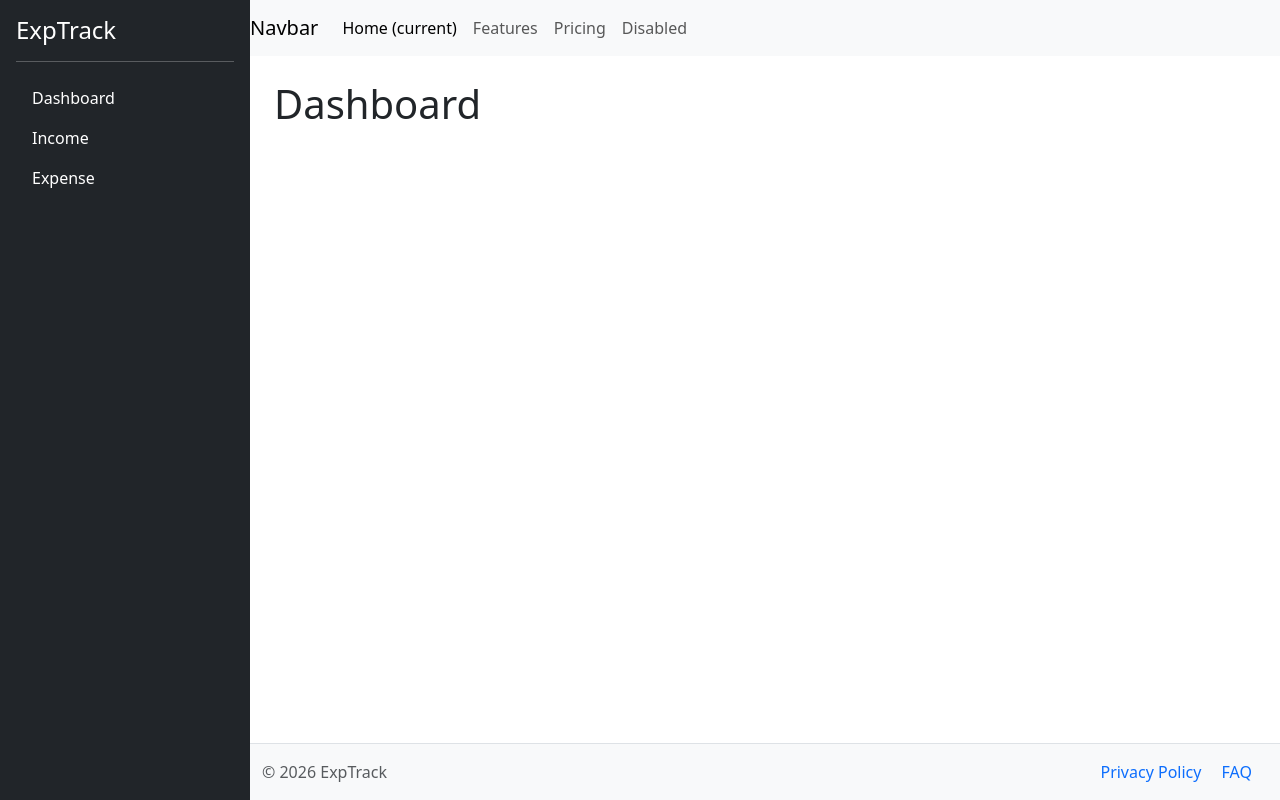
After one commit to MIDHUN22/ExpTrack-, a Django app: page /dashboard in a window 1280 px wide. The commit adds this page. Run offline with Django 5.2, Linux system fonts and the light colour scheme.

Commit message:
added basic templates

```diff
--- a/ExpTrack/settings.py
+++ b/ExpTrack/settings.py
@@ -55,7 +55,7 @@ ROOT_URLCONF = 'ExpTrack.urls'
 TEMPLATES = [
     {
         'BACKEND': 'django.template.backends.django.DjangoTemplates',
-        'DIRS': [],
+        'DIRS': [BASE_DIR/'templates'],
         'APP_DIRS': True,
         'OPTIONS': {
             'context_processors': [
@@ -116,3 +116,6 @@ USE_TZ = True
 # https://docs.djangoproject.com/en/6.0/howto/static-files/
 
 STATIC_URL = 'static/'
+STATICFILES_DIRS=[
+    BASE_DIR/'static'
+]
--- a/spendly/urls.py
+++ b/spendly/urls.py
@@ -3,4 +3,5 @@ from . import views
 
 urlpatterns = [
     path("", views.home, name="home"),
+    path("dashboard", views.dashboard, name="dashboard"),
 ]
--- a/spendly/views.py
+++ b/spendly/views.py
@@ -1,4 +1,5 @@
 from django.shortcuts import render
+from django.http import HttpResponse
 
 # Create your views here.
 def home(request):
@@ -6,3 +7,10 @@ def home(request):
         "name": "Midhun"
     }
     return render(request, "home.html", context)
+
+def dashboard(request):
+    context={
+        "name":"spendly",
+        "need":"project"
+    }
+    return render(request,"dashboard.html",context)
--- /dev/null
+++ b/static/css/home.css
@@ -0,0 +1,3 @@
+p {
+    background-color: skyblue;
+}
--- /dev/null
+++ b/static/css/style.css
@@ -0,0 +1,17 @@
+.sidebar {
+    width: 250px;
+    position: fixed;
+    left: 0;
+    top: 0;
+    height: 100vh;
+    background-color: #212529;
+}
+
+.main-content {
+    margin-left: 250px;
+    min-height: 100vh;
+}
+
+.footer {
+    margin-top: auto;
+}
--- /dev/null
+++ b/templates/base.html
@@ -0,0 +1,33 @@
+{% load static %}
+
+<!DOCTYPE html>
+<html>
+
+<head>
+    <link href="https://cdn.jsdelivr.net/npm/bootstrap@5.3.3/dist/css/bootstrap.min.css" rel="stylesheet">
+    <link rel="stylesheet" href="{% static 'css/style.css' %}">
+</head>
+
+<body>
+
+    {% include 'partials/sidebar.html' %}
+
+    <div class="main-content d-flex flex-column min-vh-100">
+
+        {% include 'partials/navbar.html' %}
+
+        <main class="container-fluid p-4 flex-grow-1">
+
+            {% block content %}
+            {% endblock %}
+
+        </main>
+
+        {% include 'partials/footer.html' %}
+
+    </div>
+
+    <script src="https://cdn.jsdelivr.net/npm/bootstrap@5.3.3/dist/js/bootstrap.bundle.min.js"></script>
+
+</body>
+</html>
--- /dev/null
+++ b/templates/dashboard.html
@@ -0,0 +1,11 @@
+{% extends 'base.html' %}
+
+{% block title %}
+Dashboard
+{% endblock %}
+
+{% block content %}
+
+<h1>Dashboard</h1>
+
+{% endblock %}
--- a/spendly/templates/home.html
+++ b/templates/home.html
@@ -2,6 +2,7 @@
 <html>
 <head>
     <title>Home</title>
+    <link rel="stylesheet" href="/static/css/home.css">
 </head>
 <body>
 
--- /dev/null
+++ b/templates/partials/footer.html
@@ -0,0 +1,11 @@
+<footer class="footer border-top bg-light py-3">
+    <div class="container-fluid d-flex justify-content-between align-items-center">
+        <span class="text-muted">© 2026 ExpTrack</span>
+
+        <div>
+            <a href="#" class="text-decoration-none me-3">Privacy Policy</a>
+            <a href="#" class="text-decoration-none me-3">FAQ</a>
+
+        </div>
+    </div>
+</footer>
--- /dev/null
+++ b/templates/partials/navbar.html
@@ -0,0 +1,14 @@
+<nav class="navbar navbar-expand-lg navbar-light bg-light">
+  <a class="navbar-brand" href="#">Navbar</a>
+  <button class="navbar-toggler" type="button" data-toggle="collapse" data-target="#navbarNavAltMarkup" aria-controls="navbarNavAltMarkup" aria-expanded="false" aria-label="Toggle navigation">
+    <span class="navbar-toggler-icon"></span>
+  </button>
+  <div class="collapse navbar-collapse" id="navbarNavAltMarkup">
+    <div class="navbar-nav">
+      <a class="nav-item nav-link active" href="#">Home <span class="sr-only">(current)</span></a>
+      <a class="nav-item nav-link" href="#">Features</a>
+      <a class="nav-item nav-link" href="#">Pricing</a>
+      <a class="nav-item nav-link " href="#">Disabled</a>
+    </div>
+  </div>
+</nav>
--- /dev/null
+++ b/templates/partials/sidebar.html
@@ -0,0 +1,23 @@
+<div class="sidebar bg-dark text-white p-3">
+
+    <h4>ExpTrack</h4>
+
+    <hr>
+
+    <ul class="nav flex-column">
+
+        <li class="nav-item">
+            <a class="nav-link text-white" href="#">Dashboard</a>
+        </li>
+
+        <li class="nav-item">
+            <a class="nav-link text-white" href="#">Income</a>
+        </li>
+
+        <li class="nav-item">
+            <a class="nav-link text-white" href="#">Expense</a>
+        </li>
+
+    </ul>
+
+</div>
```
